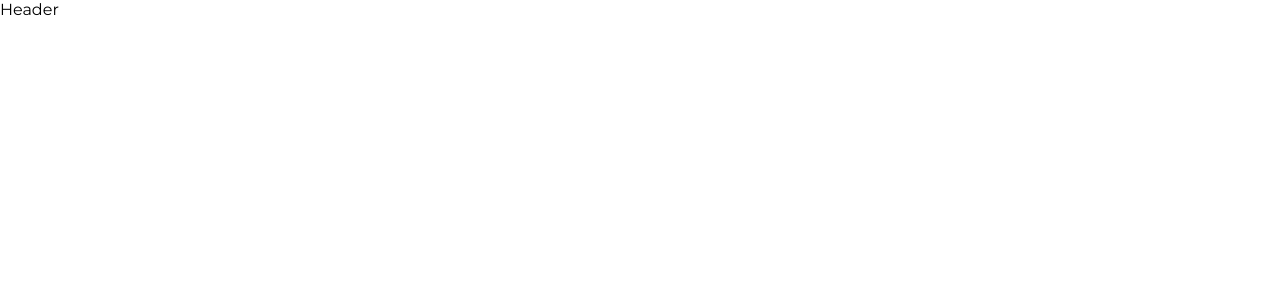
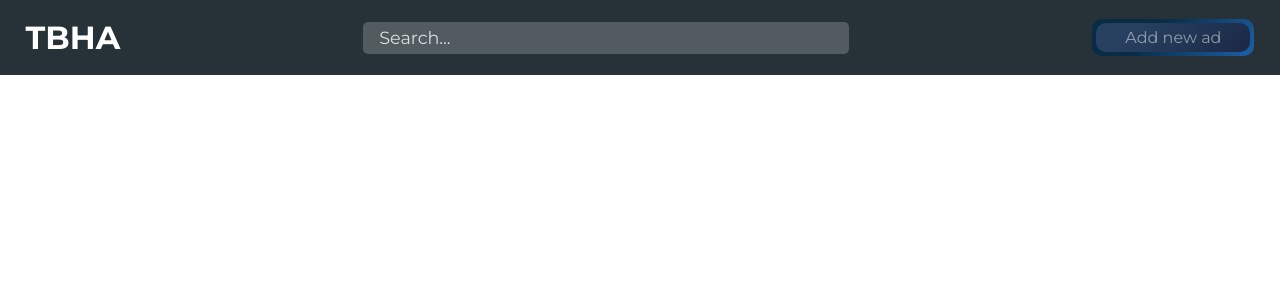
Before and after one commit to Artur-Majewski/ad-app-FE, a React (Create React App) app: page / in a window 1280 px wide. Shown: the top 300 px of the page. Built offline with nearby package versions, Linux system fonts and the light colour scheme.

Commit message:
Added Header component (internal elements aren't yet divided into components)

```diff
--- a/package.json
+++ b/package.json
@@ -8,8 +8,10 @@
     "@testing-library/user-event": "^13.5.0",
     "@types/jest": "^27.5.1",
     "@types/node": "^16.11.36",
+    "@types/node-sass": "^4.11.2",
     "@types/react": "^18.0.9",
     "@types/react-dom": "^18.0.5",
+    "node-sass": "^7.0.1",
     "react": "^18.1.0",
     "react-dom": "^18.1.0",
     "react-scripts": "5.0.1",
--- a/src/App.tsx
+++ b/src/App.tsx
@@ -1,11 +1,9 @@
-function App() {
+import { Header } from "./components/organisms/Header/Header";
+
+export const App = () => {
 	return (
 		<div>
-			<header>
-        Header
-			</header>
+			<Header />
 		</div>
 	);
-}
-
-export default App;
+};
--- /dev/null
+++ b/src/components/organisms/Header/Header.module.scss
@@ -0,0 +1,123 @@
+.header {
+  display: grid;
+  grid-template-columns: auto 1fr auto;
+  justify-items: center;
+  align-items: center;
+  height: 75px;
+  color: white;
+  background-color: rgb(38, 50, 56);
+}
+
+.title {
+  margin-left: 2vw;
+}
+
+.searchForm {
+  position: relative;
+  overflow: hidden;
+  background-color: transparent;
+  width: 50%;
+  display: flex;
+  justify-content: space-around;
+}
+
+.searchInput {
+  position: relative;
+  outline: none;
+  width: 100%;
+  height: 2rem;
+  padding: 0 5rem 0 1rem;
+  border-radius: 5px;
+  font-size: 1.1rem;
+  color: white;
+
+
+  &::placeholder {
+    color: rgba(#FFF, 0.8);
+  }
+
+  &::-webkit-search-cancel-button {
+    transition: opacity 0.5s;
+  }
+
+  &:focus {
+    background-color: rgba(#000, 0.4)
+  }
+
+  &:placeholder-shown {
+    background-color: rgba(#FFF, 0.2);
+  }
+
+  &:not(:placeholder-shown) {
+    background-color: rgba(#000, 0.4);
+
+    &+button {
+      transform: translateX(-100%);
+    }
+  }
+}
+
+.searchBtn {
+  position: absolute;
+  top: 0;
+  bottom: 0;
+  right: -4rem;
+  padding: 0;
+  width: 4rem;
+  font-weight: bold;
+  background: rgb(0, 170, 250);
+  border-radius: 0 5px 5px 0;
+  transition: transform 0.5s;
+}
+
+.addBtn {
+  position: relative;
+  margin-right: 2vw;
+  width: 150px;
+  height: 2.2rem;
+  cursor: pointer;
+  border: none;
+  border-radius: 10px;
+  background-color: #7f5a83;
+  background-image: linear-gradient(315deg, #2a82e7 0%, #082c46 74%);
+  background-size: 150% 100%;
+  background-position: left;
+  background-repeat: no-repeat;
+  transition: 500ms;
+  outline-style: none;
+
+  &::before {
+    content: 'Add new ad';
+    color: rgba(255, 255, 255, 0.5);
+    font-size: 1rem;
+    position: absolute;
+    top: 4px;
+    left: 4px;
+    right: 4px;
+    bottom: 4px;
+    border-radius: 10px;
+    display: flex;
+    align-items: center;
+    justify-content: center;
+    background-color: #1b2845;
+    background-image: linear-gradient(315deg, #1b2845 0%, #274060 74%);
+    transition: 500ms;
+  }
+
+  &:hover {
+    background-position: right;
+  }
+
+  &:hover:before,
+  & {
+    color: rgba(255, 255, 255, 0.8);
+  }
+
+  &:focus {
+    background-position: right;
+
+    &:before {
+      color: rgba(255, 255, 255, 0.8);
+    }
+  }
+}
--- /dev/null
+++ b/src/components/organisms/Header/Header.tsx
@@ -0,0 +1,24 @@
+import { useState } from 'react';
+import styles from './Header.module.scss';
+
+export const Header = () => {
+  const [isFocus, setIsFocus] = useState(false);
+  const handleIsFocus = () => setIsFocus(prev => !prev)
+
+	return (
+		<header className={styles.header}>
+			<h1 className={styles.title}>TBHA</h1>
+			<form className={styles.searchForm}>
+				<label htmlFor=''></label>
+				<input
+					type='search'
+					placeholder='Search...'
+          onFocus={handleIsFocus}
+          className={styles.searchInput}
+				/>
+				<button className={styles.searchBtn} disabled={isFocus ? true : false}>Go</button>
+			</form>
+			<button className={styles.addBtn}>Add new ad</button>
+		</header>
+	);
+};
--- a/src/index.css
+++ b/src/index.css
@@ -1,4 +1,4 @@
-body {
+* {
   margin: 0;
   border: 0;
   box-sizing: border-box;
--- a/src/index.tsx
+++ b/src/index.tsx
@@ -1,7 +1,7 @@
 import React from 'react';
 import ReactDOM from 'react-dom/client';
+import { App } from './App';
 import './index.css';
-import App from './App';
 import reportWebVitals from './reportWebVitals';
 
 const root = ReactDOM.createRoot(
```
Also changed, not shown: 2 other files (tests, documents, lock files or other folders).
